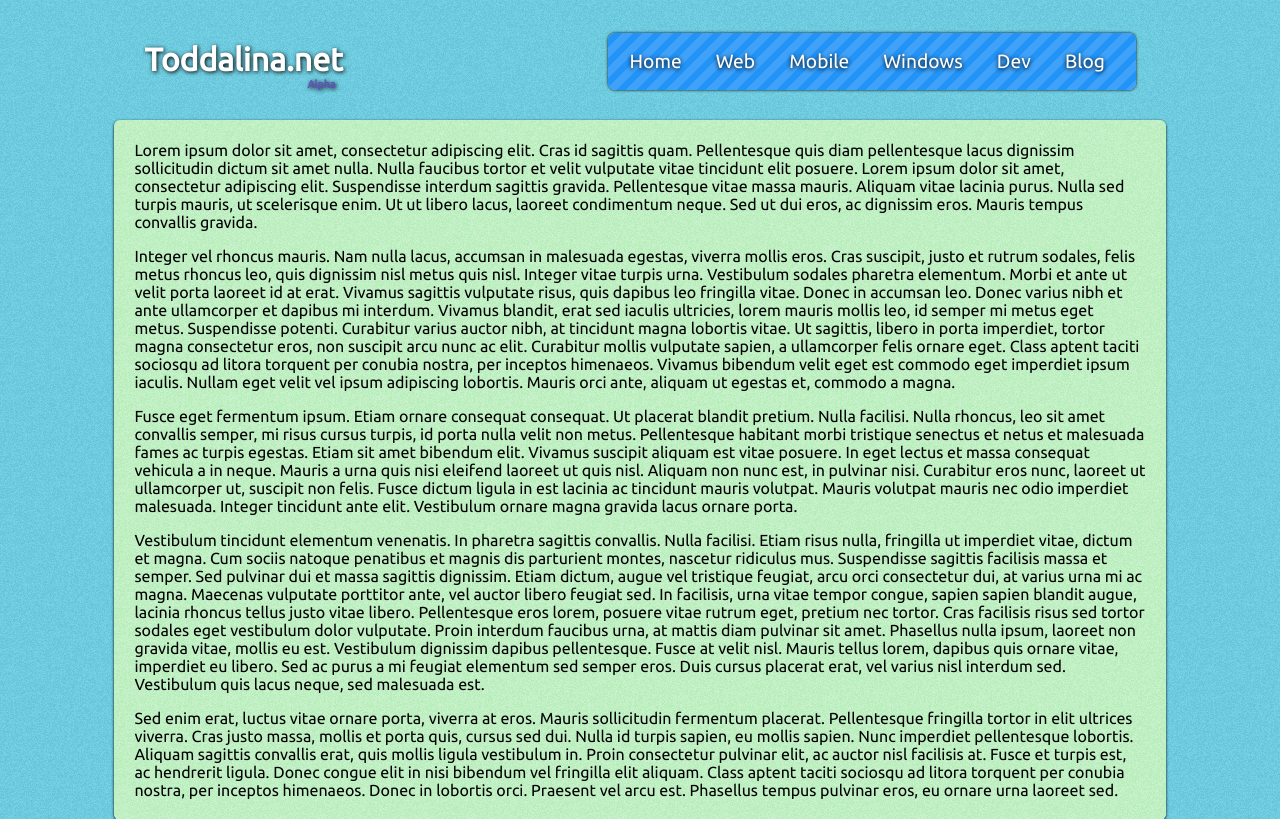
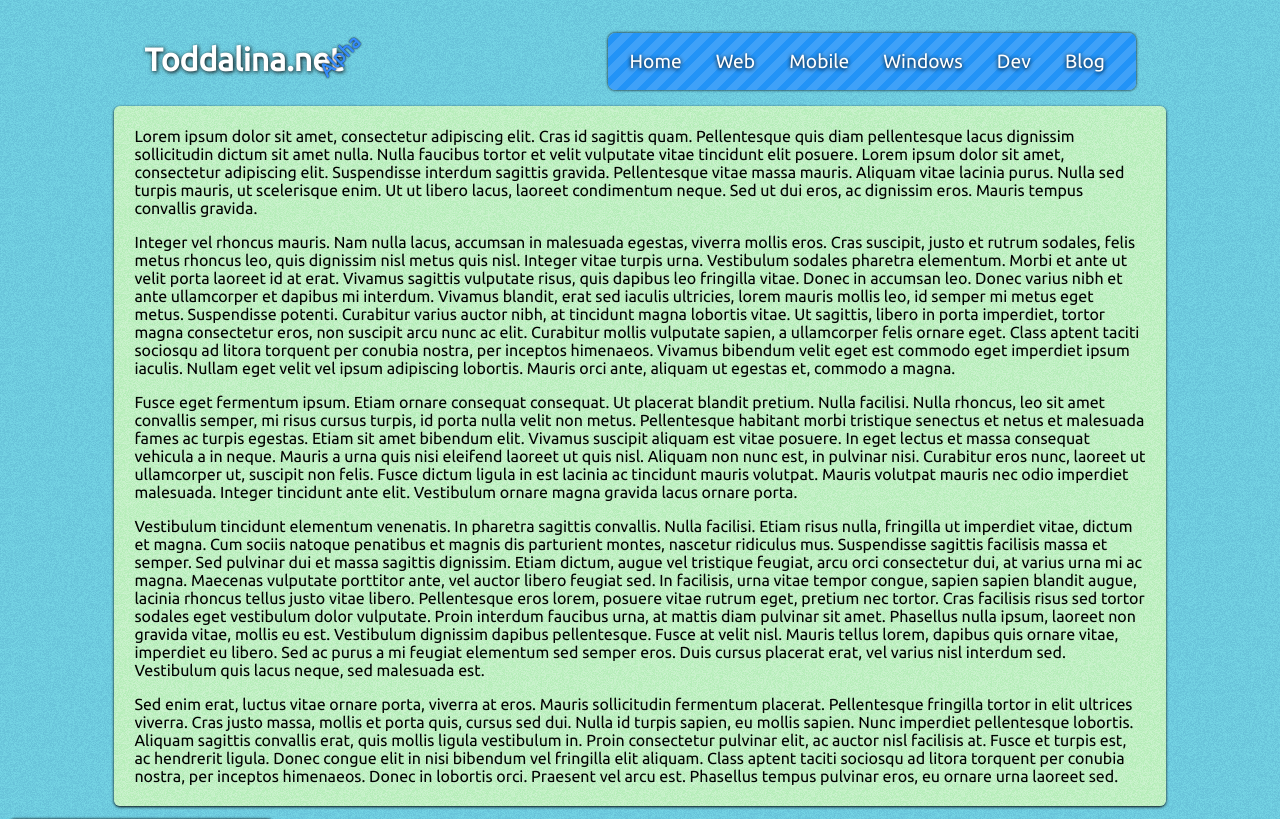
Before and after one commit to toddalina/Toddalina.site, a PHP site: page /index.html in a window 1280 px wide. Shown: the top 819 px of the page. Run offline with PHP 8.4, Linux system fonts and the light colour scheme; some libraries are stand-ins or nearby versions.

Commit message:
applied some fixes to the alpha badge and attempted fixes on the footer.

```diff
--- a/css/master.css
+++ b/css/master.css
@@ -29,10 +29,12 @@ header {
 	text-shadow: 1px 1px 4px black;
 }
 
-header h6 {
-    margin-top: -22px;
-    margin-left: 163px;
-    color: #654ebd;
+header h3 {
+    margin-top: -46px;
+    margin-left: 175px;
+    color: #358bf9;
+    -webkit-transform: rotate(-45deg);
+    text-shadow: 0px 0px 2px black;
 }
 
 #topnav {
@@ -125,13 +127,13 @@ footer {
 }
 
 footer ul {
-    margin-right: auto;
-    margin-left: auto;
     padding: 5px;
 	width: 20%;
 	list-style: none;
 	font-size: 0.8em;
     position: absolute;
+    margin-right: auto;
+    margin-left: auto;
 	background: url('../img/red-bg.png');
 	background-repeat: repeat;
 	border-radius: 7px;
--- a/index.html
+++ b/index.html
@@ -35,7 +35,7 @@
   <div id="headcontainer">
     <header> <!-- Header content for main site information -->
 	  <h1>Toddalina.net</h1>
-      <h6>Alpha</h6>
+      <h3>Alpha</h3>
     </header> <!-- /header -->
 
     <nav> <!-- Defines the main navigation links -->
```
